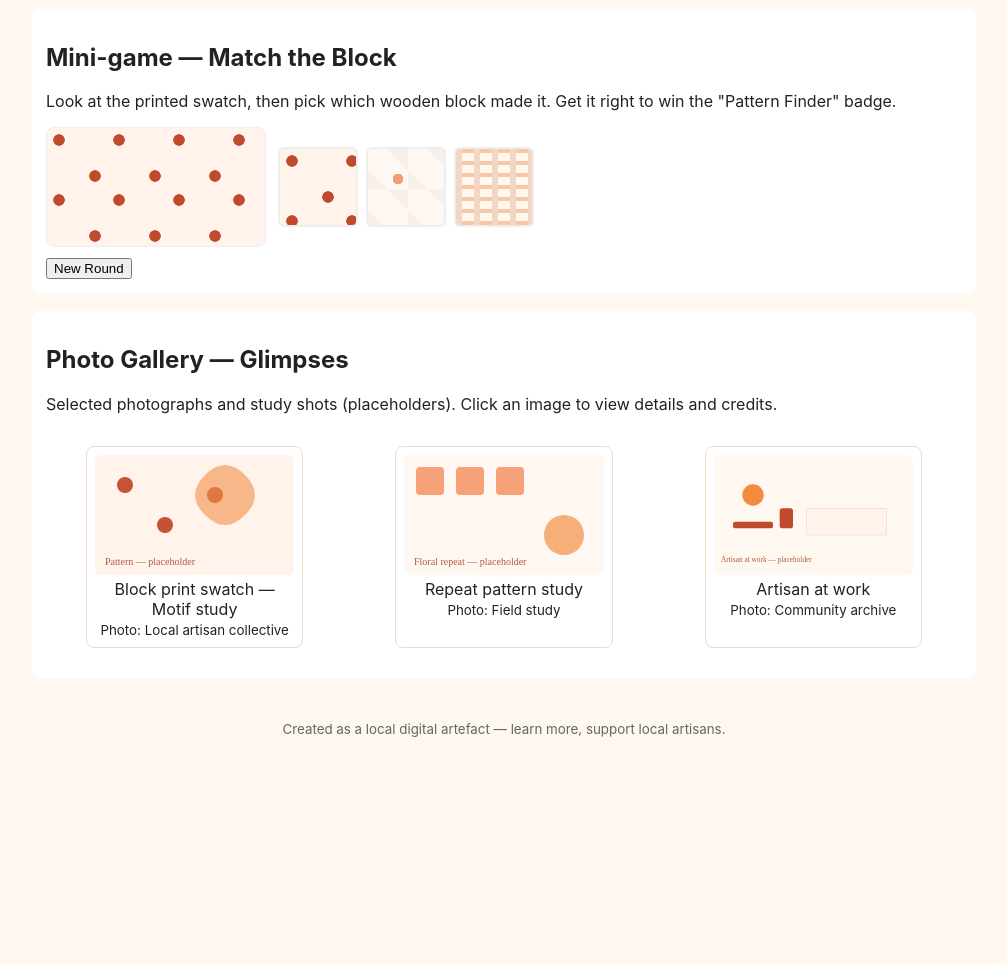
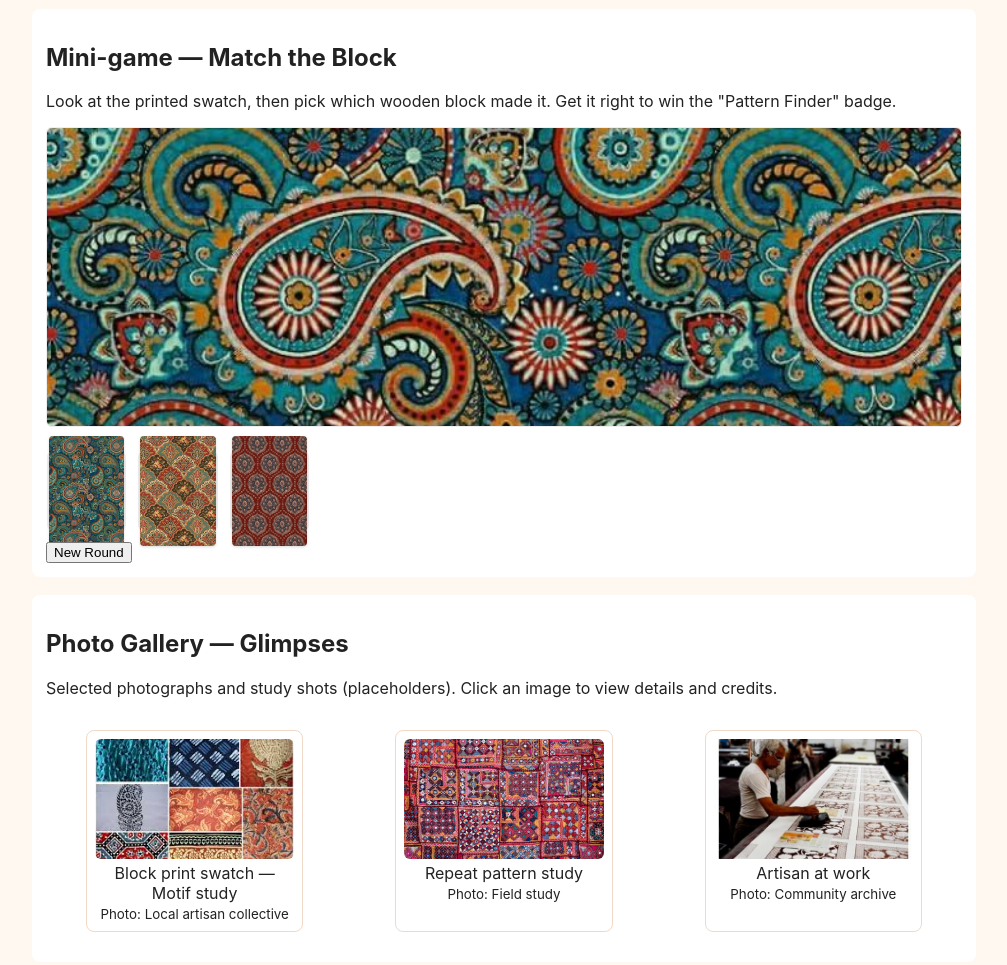
Before and after one commit to Arxane/Rajasthan, a plain HTML site: page index.html in a window 1280 px wide. Shown: the part 760-1725 px from the top of the page, without its empty margins (136-1143 px from the left). Before the commit the page ends 1516 px from the top, so only its background shows below. Drawn offline with Linux system fonts and the light colour scheme.

Commit message:
added images

```diff
--- a/css/styles.css
+++ b/css/styles.css
@@ -22,7 +22,7 @@ body{font-family:Inter,Segoe UI,Arial,Helvetica,sans-serif;margin:0;background:v
 .explore-btn{background:var(--accent);color:#fff;border:none;padding:8px 10px;border-radius:6px;cursor:pointer}
 .game{margin-top:18px;background:#fff;padding:14px;border-radius:8px}
 .game-area{display:flex;gap:12px;align-items:center;flex-wrap:wrap}
-.swatch{width:220px;height:120px;border-radius:8px;border:1px solid #eee}
+.swatch{width:100%;height:200px;background-size: cover;border-radius:6px;border:1px solid #eee}
 .options{display:flex;gap:8px}
 .option{width:80px;height:80px;border-radius:6px;border:2px solid #eee;display:flex;align-items:center;justify-content:center;cursor:pointer}
 .option:hover{transform:translateY(-4px);transition:all .15s}
@@ -47,3 +47,53 @@ body{font-family:Inter,Segoe UI,Arial,Helvetica,sans-serif;margin:0;background:v
 .lightbox-inner{background:#fff;padding:12px;border-radius:8px;max-width:820px;width:90%;max-height:90%;overflow:auto}
 .lb-image{height:320px;background:#fff3ec;border-radius:6px;background-size:contain;background-repeat:no-repeat;background-position:center}
 .lb-caption{margin-top:8px;color:var(--muted)}
+
+/* ...existing code... */
+
+/* game swatch (the big sample) */
+#swatch {
+  width: 100%;
+  height: min(40vh, 300px); /* responsive height, caps at 300px */
+  background-size: cover;
+  background-position: center;
+  background-repeat: no-repeat;
+  border-radius: 6px;
+  overflow: hidden;
+}
+
+/* options layout */
+#options {
+  display: flex;
+  gap: 12px;
+  justify-content: center;
+  align-items: flex-start;
+  flex-wrap: wrap;
+  margin-top: 12px;
+}
+
+/* each choice box */
+.option {
+  flex: 0 0 30%;
+  max-width: 160px; /* prevents huge thumbnails on wide screens */
+  text-align: center;
+  cursor: pointer;
+}
+
+/* thumbnail inside option */
+.option-thumb {
+  width: 100%;
+  height: 110px;
+  object-fit: cover; /* crop to fill while keeping aspect */
+  display: block;
+  border-radius: 4px;
+  box-shadow: 0 1px 3px rgba(0,0,0,0.15);
+}
+
+/* smaller screens: reduce thumbnail height and option width */
+@media (max-width: 600px) {
+  .option { flex: 0 0 45%; max-width: 45%; }
+  .option-thumb { height: 80px; }
+  #swatch { height: min(35vh, 220px); }
+}
+
+/* ...existing code... */
--- a/index.html
+++ b/index.html
@@ -73,17 +73,17 @@
       <p>Selected photographs and study shots (placeholders). Click an image to view details and credits.</p>
       <div class="gallery-grid">
         <figure class="gallery-item">
-          <img src="images/pattern1.svg" alt="Pattern 1" class="gallery-thumb" data-credit="Photo: Local artisan collective"/>
+          <img src="images/motifs.jpg" alt="Pattern 1" class="gallery-thumb" data-credit="Photo: Local artisan collective"/>
           <figcaption>Block print swatch — Motif study<br/><small>Photo: Local artisan collective</small></figcaption>
         </figure>
 
         <figure class="gallery-item">
-          <img src="images/pattern2.svg" alt="Pattern 2" class="gallery-thumb" data-credit="Photo: Field study"/>
+          <img src="images/repeat.jpg" alt="Pattern 2" class="gallery-thumb" data-credit="Photo: Field study"/>
           <figcaption>Repeat pattern study<br/><small>Photo: Field study</small></figcaption>
         </figure>
 
         <figure class="gallery-item">
-          <img src="images/artisan1.svg" alt="Artisan" class="gallery-thumb" data-credit="Photo: Community archive"/>
+          <img src="images/artisansWorking.jpg" alt="Artisan" class="gallery-thumb" data-credit="Photo: Community archive"/>
           <figcaption>Artisan at work<br/><small>Photo: Community archive</small></figcaption>
         </figure>
       </div>
--- a/js/script.js
+++ b/js/script.js
@@ -62,15 +62,20 @@ function setupExplore(){
     })
   })
 }
-
+// ...existing code...
 // Game logic: simple match-the-pattern
 const PATTERNS = [
-  {id:'peshwa', class:'pattern-a', name:'Paisley-like motif'},
-  {id:'flower', class:'pattern-b', name:'Floral repeat'},
-  {id:'geometric', class:'pattern-c', name:'Geometric repeat'}
+  {id:'peshwa', class:'pattern-a', name:'Paisley-like motif', image:'./images/artisan.jpg'},
+  {id:'flower', class:'pattern-b', name:'Floral repeat', image:'./images/artisan1.jpg'},
+  {id:'geometric', class:'pattern-c', name:'Geometric repeat', image:'./images/artisan2.jpg'}
 ]
 
-function shuffle(a){for(let i=a.length-1;i>0;i--){const j=Math.floor(Math.random()*(i+1));[a[i],a[j]]=[a[j],a[i]]}return a}
+function preloadImages(list){
+  list.forEach(p=>{
+    const i = new Image()
+    i.src = p.image
+  })
+}
 
 function newRound(){
   const optionsEl = document.getElementById('options')
@@ -79,16 +84,23 @@ function newRound(){
   result.textContent = ''
   const options = shuffle(PATTERNS.slice())
   const correct = options[0]
-  // render swatch
-  swatch.className = 'swatch ' + correct.class
+  // render swatch using image
+  swatch.className = 'swatch' // keep for sizing; remove pattern class usage
+  swatch.style.backgroundImage = `url('${correct.image}')`
   optionsEl.innerHTML = ''
   // present 3 options in random order
   const choices = shuffle(options.slice(0,3))
   choices.forEach(opt=>{
     const d = document.createElement('div')
-    d.className = 'option '+opt.class
+    d.className = 'option'
     d.dataset.id = opt.id
     d.title = opt.name
+    // thumbnail image inside option
+    const thumb = document.createElement('img')
+    thumb.src = opt.image
+    thumb.alt = opt.name
+    thumb.className = 'option-thumb'
+    d.appendChild(thumb)
     d.addEventListener('click', ()=>{
       if(opt.id === correct.id){
         result.textContent = 'Right — you found the block! Badge awarded.'
@@ -100,12 +112,19 @@ function newRound(){
     optionsEl.appendChild(d)
   })
 }
-
+// ...existing code...
 function init(){
   loadState(); renderBadges(); updateProgressUI(); setupExplore(); newRound();
   setupGallery();
+  preloadImages(PATTERNS)
   document.getElementById('newRound').addEventListener('click', newRound)
 }
+// ...existing code...
+
+
+function shuffle(a){for(let i=a.length-1;i>0;i--){const j=Math.floor(Math.random()*(i+1));[a[i],a[j]]=[a[j],a[i]]}return a}
+
+
 
 document.addEventListener('DOMContentLoaded', init)
 
```
Also changed, not shown: images/artisan.jpg (added), images/artisan1.jpg (added), images/artisan1.svg (deleted), images/artisan2.jpg (added), images/artisansWorking.jpg (added), images/motifs.jpg (added), images/pattern1.svg (deleted), images/pattern2.svg (deleted), images/repeat.jpg (added).
